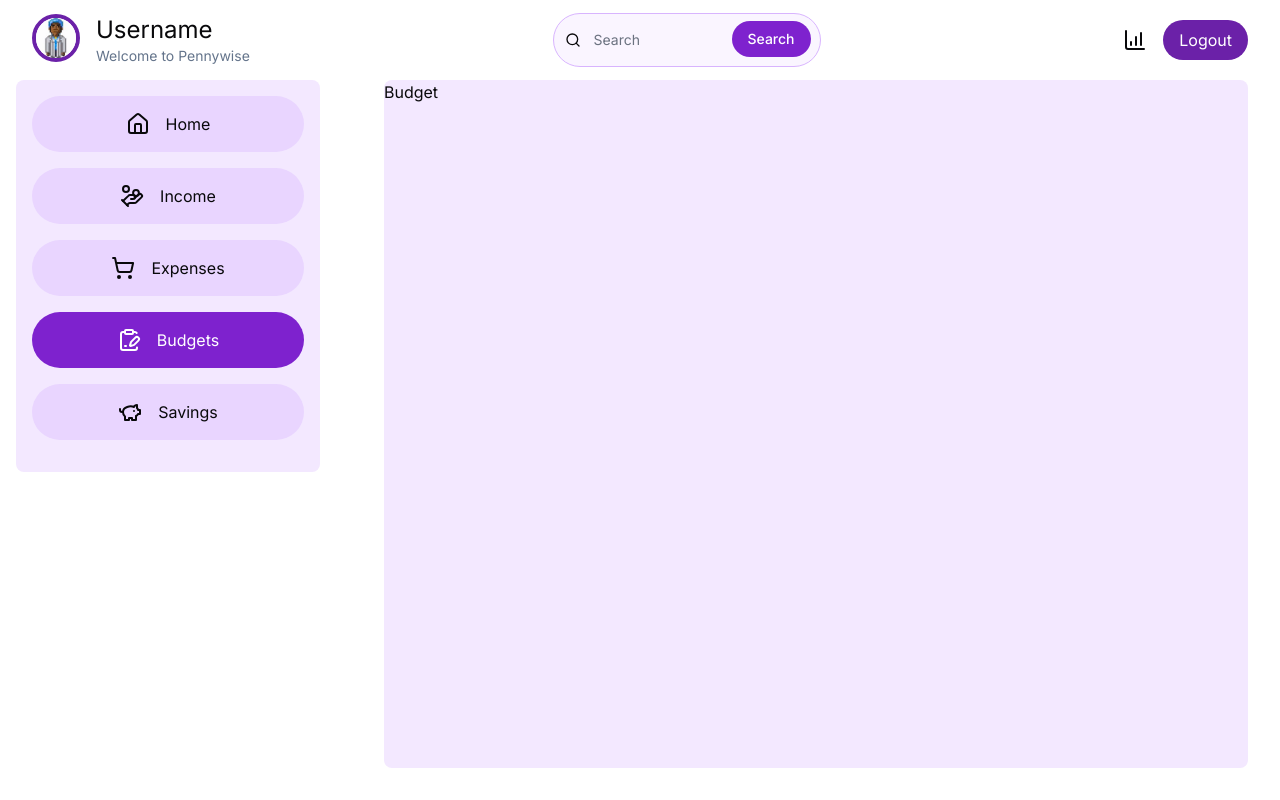
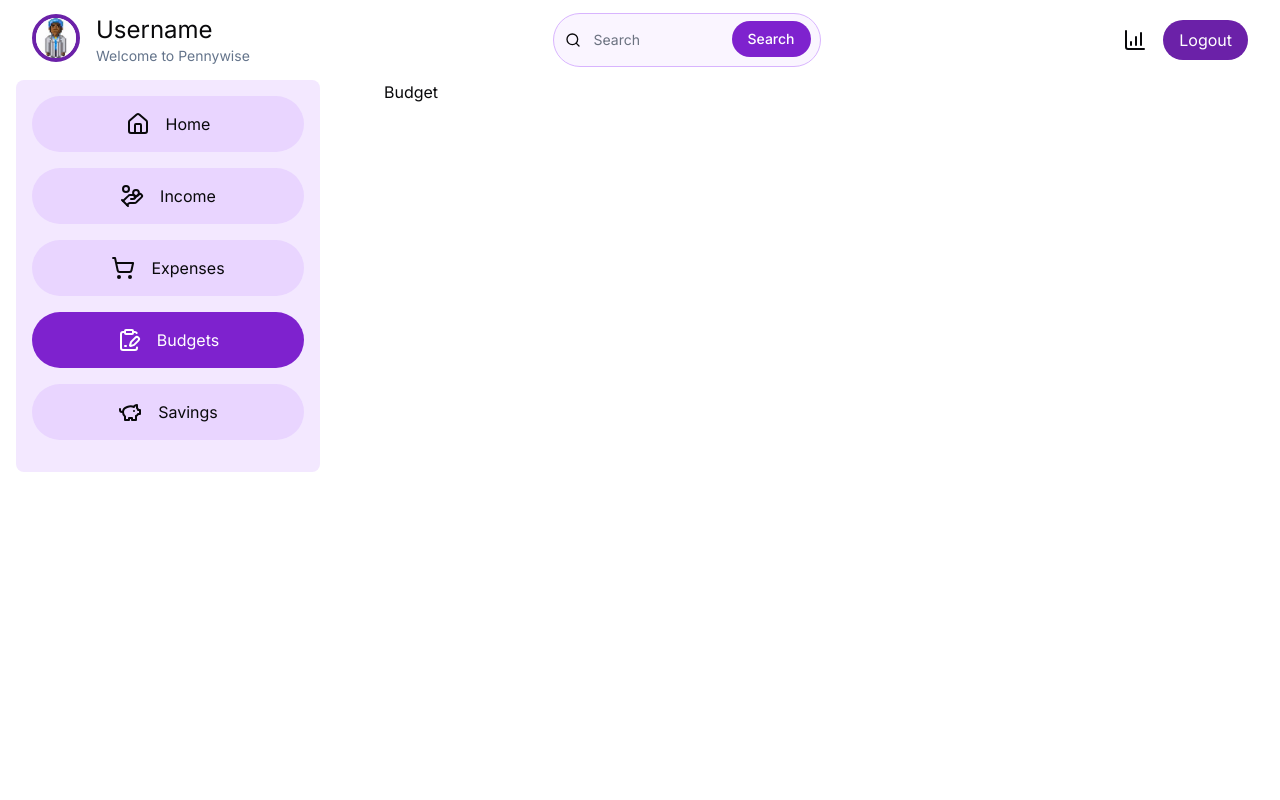
Before and after one commit to kofiad/pennywise, a Next.js app: page /dashboard/budget in a window 1280 px wide. Built offline with nearby package versions, Linux system fonts and the light colour scheme.

Commit message:
Refactor main content area styling in DashboardLayout component

```diff
--- a/app/dashboard/layout.js
+++ b/app/dashboard/layout.js
@@ -16,7 +16,7 @@ export default function DashboardLayout({ children }) {
         </aside>
 
         {/* Main content area next to sidebar */}
-        <main className="ml-[30%] flex-grow bg-purple-100 overflow-y-auto m-8 rounded-lg" style={{ marginTop: '5rem' }}>
+        <main className="ml-[30%] flex-grow overflow-y-auto m-8 rounded-lg" style={{ marginTop: '5rem' }}>
           {children}
         </main>
       </div>
```
